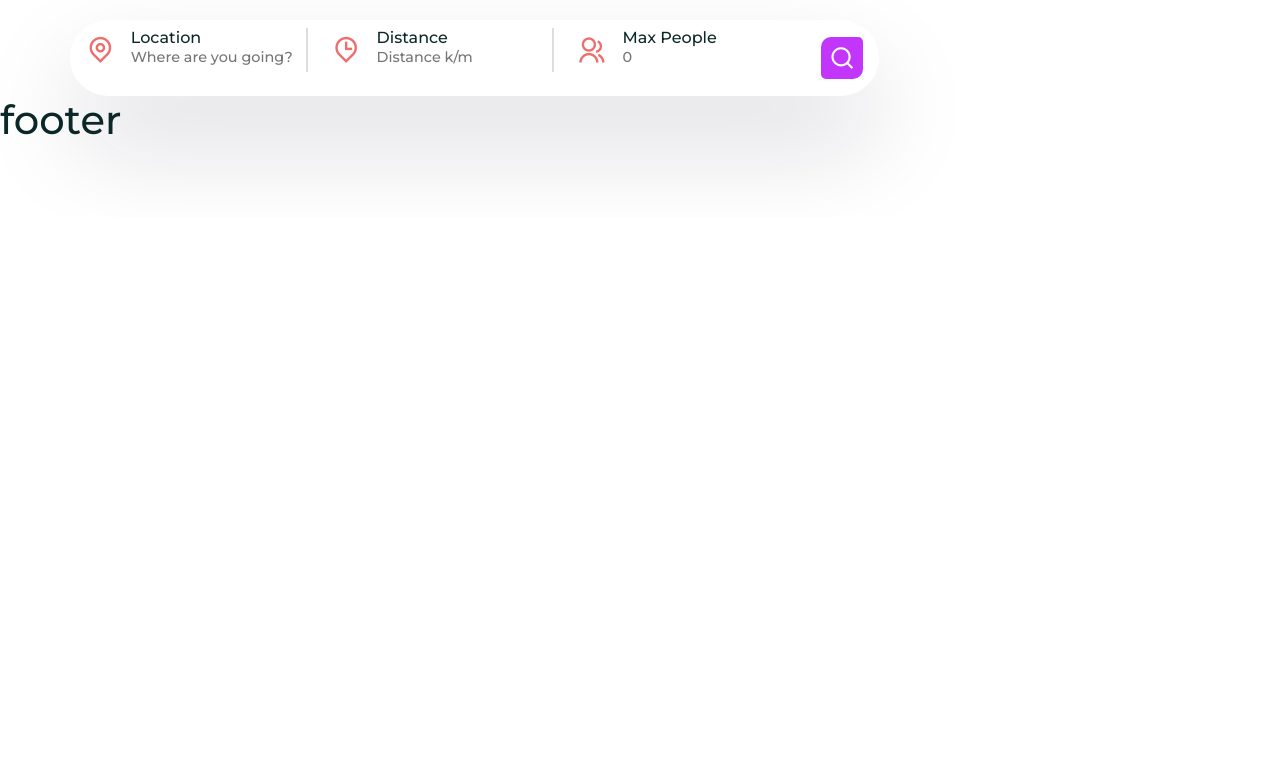
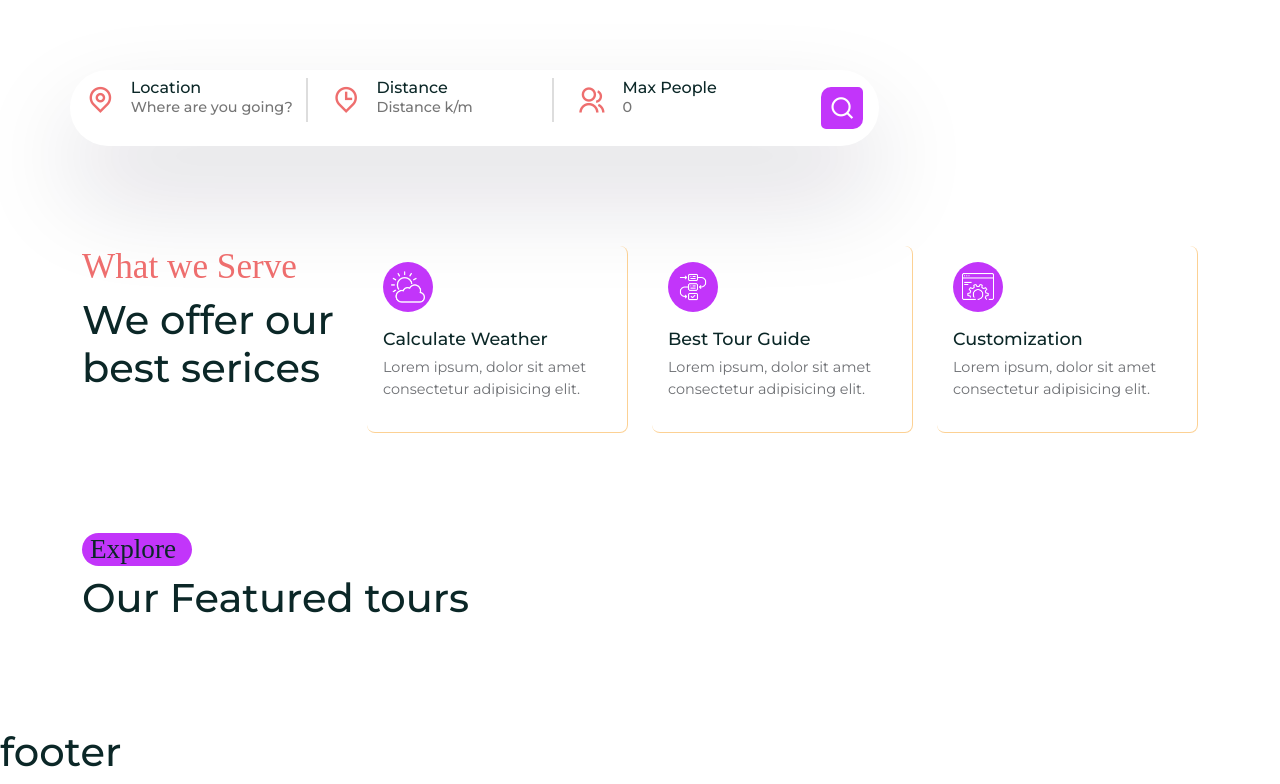
Before and after one commit to hasan-fahad/Tour-and-Travel-Booking-Management-MERN-Developer-Project, a React (Vite) app: page / in a window 1280 px wide. Shown: the part 583-1367 px from the top of the page. Before the commit the page ends 800 px from the top, so only its background shows below. Built offline with nearby package versions, Linux system fonts and the light colour scheme; a web font is replaced by a local one.

Commit message:
featured add

```diff
--- a/src/Pages/Home/Home.css
+++ b/src/Pages/Home/Home.css
@@ -37,3 +37,20 @@
 .hero__img-box{
     padding-top: 2rem;
 }
+
+.services__subtitle{
+    font-size: 2.2em;
+    font-weight: 500;
+    color: #ee6e6e;
+    font-family: var(--subtitle-font-name);
+}
+
+.services__title {
+    font-size: 2.5rem;
+    font-weight: 500;
+}
+
+.featured__tour-title{
+    font-size: 2.5rem;
+    font-weight: 500;
+}
--- a/src/Pages/Home/Home.jsx
+++ b/src/Pages/Home/Home.jsx
@@ -6,10 +6,12 @@
 import worldImg from '../../assets/images/world.png'
 import Subtitle from '../../Shared/Subtitle';
 import SearchBar from '../../Shared/SearchBar';
+import ServiceList from '../../Service/ServiceList';
 const Home = () => {
     return (
       <>
-      {/* hero section start */}
+      <section>
+        {/* hero section start */}
 
       <Container>
         <Row>
@@ -47,6 +49,42 @@
           <SearchBar></SearchBar>
         </Row>
       </Container>
+      </section>
+
+      {/* Hero section end */}
+
+      <section>
+        <Container>
+          <Row>
+            <Col lg="3">
+              <h5 className="services__subtitle">What we Serve</h5>
+              <h2 className="services__title">We offer our best serices</h2>
+            </Col>
+            <ServiceList></ServiceList>
+          </Row>
+
+        </Container>
+      </section>
+
+          {/* Featured tour section start */}
+
+          <section>
+            <Container>
+              <Row>
+                <Col lg="12" className="mb-5">
+                  <Subtitle subtitle={"Explore"}></Subtitle>
+                  <h2 className="featured__tour-title">
+                    Our Featured tours
+                  </h2>
+                </Col>
+              </Row>
+            </Container>
+          </section>
+
+
+
+          {/* Featured tour section end */}
+
       </>
     );
 };
--- /dev/null
+++ b/src/Service/ServiceCard.jsx
@@ -0,0 +1,17 @@
+import React from 'react';
+import "./service-card.css"
+const ServiceCard = ({item}) => {
+    const {imgUrl, title, desc} =item;
+    return (
+        <div className="service__item">
+            <div className="service__img">
+                <img src={imgUrl} alt="" />
+            </div>
+            <h5>{title}</h5>
+            <p>{desc}</p>
+
+        </div>
+    );
+};
+
+export default ServiceCard;
--- /dev/null
+++ b/src/Service/ServiceList.jsx
@@ -0,0 +1,46 @@
+import React from 'react';
+
+
+import weatherImg from '../assets/images/weather.png'
+import guideImg from '../assets/images/guide.png'
+import customizationImg from '../assets/images/customization.png'
+import ServiceCard from './ServiceCard';
+import { Col } from 'reactstrap';
+
+const servicesData= [
+{
+    imgUrl: weatherImg,
+    title: "Calculate Weather",
+    desc: "Lorem ipsum, dolor sit amet consectetur adipisicing elit.",
+},
+{
+    imgUrl: guideImg,
+    title: "Best Tour Guide",
+    desc: "Lorem ipsum, dolor sit amet consectetur adipisicing elit.",
+},
+{
+    imgUrl: customizationImg,
+    title: "Customization",
+    desc: "Lorem ipsum, dolor sit amet consectetur adipisicing elit.",
+},
+
+]
+
+
+const ServiceList = () => {
+    return (
+        <>
+        {
+            servicesData.map((item, index)=> <Col
+            lg='3' key={index}
+            >
+                <ServiceCard item={item}></ServiceCard>
+            </Col>)
+
+
+        }
+        </>
+    );
+};
+
+export default ServiceList;
--- /dev/null
+++ b/src/Service/service-card.css
@@ -0,0 +1,33 @@
+.service__item{
+    padding: 1rem;
+    border-bottom: 1px solid #faa83586;
+    border-right: 1px solid #faa83586;
+    border-radius: 0.5rem;
+}
+
+.service__img{
+    width: 50px;
+    height: 50px;
+    display: flex;
+    align-items: center;
+    justify-content: center;
+    border-radius: 50px;
+    background: var(--secondary-color);
+    padding: 0.5rem;
+    margin-bottom: 1rem;
+    line-height: 50px;
+}
+
+.service__img img {
+    width: 100%;
+}
+
+.service__item h5{
+    font-size: 1.1rem;
+    font-weight: 500;
+}
+
+.service__item p{
+    font-size: .9rem;
+    color: var(--text-color);
+}
```
Also changed, not shown: src/Pages/FeaturedTourList/FeaturedTourList.jsx (added, +11 -0 lines), src/Shared/TourCard.jsx (added, +11 -0 lines).
